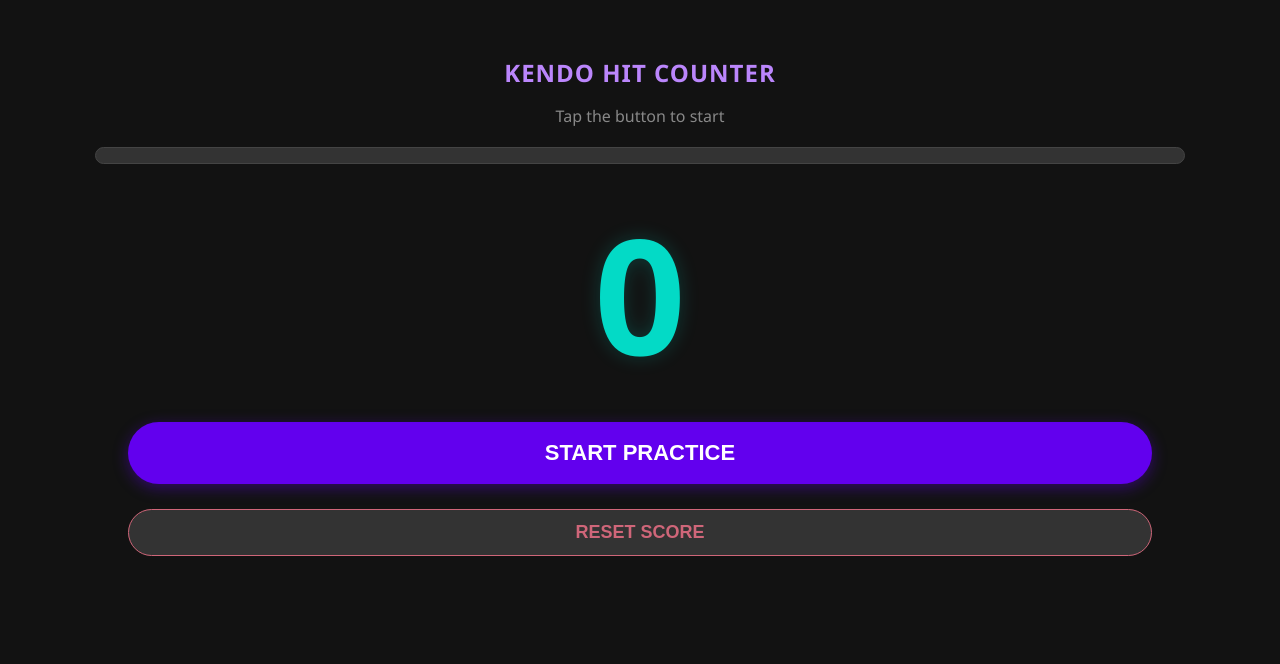
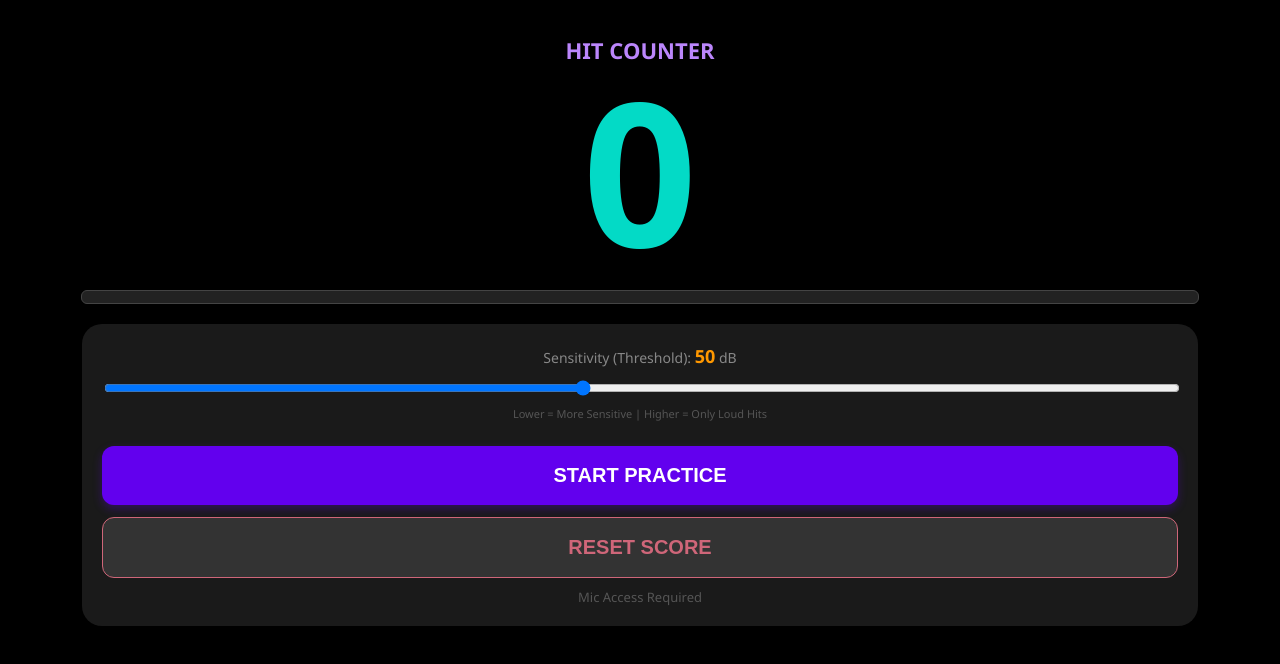
Before and after one commit to sangoh0215-cretasiska/Kendo-Counter, a plain HTML site: page index.html in a window 1280 px wide. Both pictures are taken after a click on the button "RESET SCORE". Drawn offline with Linux system fonts and the light colour scheme.

Commit message:
Update index.html

```diff
--- a/index.html
+++ b/index.html
@@ -3,77 +3,142 @@
 <head>
     <meta charset="UTF-8">
     <meta name="viewport" content="width=device-width, initial-scale=1.0">
-    <title>Kendo Hit Counter</title>
+    <title>Hit Counter</title>
     <style>
-        body { font-family: 'Segoe UI', sans-serif; text-align: center; background: #121212; color: white; padding-top: 40px; margin: 0; }
-        h1 { color: #bb86fc; font-size: 24px; letter-spacing: 1px; }
-        #status { font-size: 16px; color: #888; margin-bottom: 5px; }
-        #count { font-size: 160px; font-weight: bold; margin: 10px 0; color: #03dac6; text-shadow: 0 0 20px rgba(3, 218, 198, 0.2); }
+        body { font-family: 'Segoe UI', sans-serif; text-align: center; background: #000; color: #fff; margin: 0; padding: 20px; overflow: hidden; }
+        h1 { color: #bb86fc; font-size: 22px; margin-bottom: 5px; }
 
-        /* Sound Meter */
-        .meter-container { width: 85%; height: 15px; background: #333; margin: 20px auto; border-radius: 10px; overflow: hidden; border: 1px solid #444; }
-        #meter { width: 0%; height: 100%; background: linear-gradient(90deg, #03dac6, #00ff88); transition: width 0.1s; }
+        /* Main Counter Display */
+        #count { font-size: 200px; font-weight: bold; color: #03dac6; margin: 0; line-height: 1; }
 
-        .button-group { display: flex; flex-direction: column; gap: 15px; align-items: center; margin-top: 20px; }
+        /* Sound Level Meter */
+        .meter-box { width: 90%; height: 12px; background: #222; margin: 20px auto; border-radius: 6px; overflow: hidden; border: 1px solid #444; }
+        #meter-bar { width: 0%; height: 100%; background: linear-gradient(90deg, #03dac6, #f44336); transition: width 0.05s; }
 
-        button { padding: 18px 40px; font-size: 22px; cursor: pointer; border-radius: 50px; border: none; font-weight: bold; width: 80%; transition: 0.2s; }
-        .btn-start { background: #6200ee; color: white; box-shadow: 0 4px 15px rgba(98, 0, 238, 0.4); }
-        .btn-reset { background: #333; color: #cf6679; border: 1px solid #cf6679; font-size: 18px; padding: 12px 30px; margin-top: 10px; }
+        .control-panel { background: #1a1a1a; padding: 20px; border-radius: 20px; width: 90%; margin: 10px auto; box-sizing: border-box; }
 
-        button:active { transform: scale(0.96); opacity: 0.8; }
+        /* Sensitivity Slider */
+        .slider-group { margin-bottom: 25px; }
+        label { display: block; color: #888; margin-bottom: 10px; font-size: 14px; }
+        input[type=range] { width: 100%; cursor: pointer; }
+        #threshold-val { color: #ff9800; font-weight: bold; font-size: 18px; }
+
+        /* Buttons */
+        .btn-group { display: flex; flex-direction: column; gap: 12px; width: 100%; }
+        button { padding: 18px; font-size: 20px; border-radius: 12px; border: none; font-weight: bold; cursor: pointer; transition: 0.2s; }
+        #start-btn { background: #6200ee; color: #fff; box-shadow: 0 4px 10px rgba(98,0,238,0.3); }
+        #reset-btn { background: #333; color: #cf6679; border: 1px solid #cf6679; }
+        button:active { transform: scale(0.97); opacity: 0.8; }
+
+        .status-msg { font-size: 13px; color: #555; margin-top: 10px; }
     </style>
 </head>
 <body>
-    <h1>KENDO HIT COUNTER</h1>
-    <div id="status">Tap the button to start</div>
 
-    <div class="meter-container">
-        <div id="meter"></div>
-    </div>
+    <h1>HIT COUNTER</h1>
 
     <div id="count">0</div>
 
-    <div class="button-group">
-        <button class="btn-start" id="mainBtn" onclick="startApp()">START PRACTICE</button>
-        <button class="btn-reset" onclick="resetCount()">RESET SCORE</button>
+    <div class="meter-box">
+        <div id="meter-bar"></div>
+    </div>
+
+    <div class="control-panel">
+        <div class="slider-group">
+            <label>Sensitivity (Threshold): <span id="threshold-val">50</span> dB</label>
+            <input type="range" id="threshold-slider" min="10" max="100" value="50">
+            <p style="font-size: 11px; color: #555; margin-top:5px;">Lower = More Sensitive | Higher = Only Loud Hits</p>
+        </div>
+
+        <div class="btn-group">
+            <button id="start-btn">START PRACTICE</button>
+            <button id="reset-btn">RESET SCORE</button>
+        </div>
+        <div class="status-msg" id="status-text">Mic Access Required</div>
     </div>
 
     <script>
-        let count = 0;
-        let isThrottled = false;
-        const THRESHOLD = 50; // Sensitivity (Adjust between 30-70 if needed)
+        let counter = 0;
+        let isListening = false;
+        let lastHitTime = 0;
+        const cooldown = 300; // 0.3 seconds dead-time
 
-        function resetCount() {
-            count = 0;
-            document.getElementById('count').innerText = count;
-        }
+        const countDisplay = document.getElementById('count');
+        const startBtn = document.getElementById('start-btn');
+        const resetBtn = document.getElementById('reset-btn');
+        const thresholdSlider = document.getElementById('threshold-slider');
+        const thresholdVal = document.getElementById('threshold-val');
+        const meterBar = document.getElementById('meter-bar');
+        const statusText = document.getElementById('status-text');
 
-        async function startApp() {
+        // Update threshold display
+        thresholdSlider.oninput = function() {
+            thresholdVal.innerText = this.value;
+        };
+
+        resetBtn.onclick = function() {
+            counter = 0;
+            countDisplay.innerText = "0";
+        };
+
+        startBtn.onclick = async function() {
+            if (isListening) return;
+
             try {
                 const stream = await navigator.mediaDevices.getUserMedia({ audio: true });
                 const audioContext = new (window.AudioContext || window.webkitAudioContext)();
                 const analyser = audioContext.createAnalyser();
-                const microphone = audioContext.createMediaStreamSource(stream);
+                const source = audioContext.createMediaStreamSource(stream);
 
                 analyser.fftSize = 256;
-                microphone.connect(analyser);
+                source.connect(analyser);
 
-                const dataArray = new Uint8Array(analyser.frequencyBinCount);
+                const bufferLength = analyser.frequencyBinCount;
+                const dataArray = new Uint8Array(bufferLength);
 
-                // Update UI State
-                document.getElementById('status').innerText = "LISTENING... HIT THE TIRE!";
-                const mainBtn = document.getElementById('mainBtn');
-                mainBtn.innerText = "RUNNING";
-                mainBtn.style.background = "#222";
-                mainBtn.style.color = "#555";
-                mainBtn.disabled = true;
+                isListening = true;
+                startBtn.innerText = "LISTENING...";
+                startBtn.style.background = "#222";
+                startBtn.style.color = "#555";
+                statusText.innerText = "Mic Active - Start Practice!";
 
-                function checkAudio() {
+                function processAudio() {
                     analyser.getByteFrequencyData(dataArray);
-                    let volume = dataArray.reduce((a, b) => a + b) / dataArray.length;
 
-                    // Visual Meter Update
-                    document.getElementById('meter').style.width = Math.min(volume * 2, 100) + "%";
+                    // RMS (Root Mean Square) calculation for volume level
+                    let sum = 0;
+                    for(let i=0; i<bufferLength; i++) {
+                        sum += dataArray[i];
+                    }
+                    let volume = sum / bufferLength;
 
-                    // Detection Logic
-                    if (volume > THRESHOLD
+                    // Update Meter
+                    meterBar.style.width = volume + "%";
+
+                    // Detection Algorithm
+                    let threshold = parseInt(thresholdSlider.value);
+                    let now = Date.now();
+
+                    if (volume > threshold && (now - lastHitTime > cooldown)) {
+                        counter++;
+                        countDisplay.innerText = counter;
+                        lastHitTime = now;
+
+                        // Visual feedback on hit
+                        countDisplay.style.color = "#fff";
+                        setTimeout(() => { countDisplay.style.color = "#03dac6"; }, 100);
+                    }
+
+                    requestAnimationFrame(processAudio);
+                }
+
+                processAudio();
+
+            } catch (err) {
+                alert("Please check microphone permissions in your browser: " + err);
+                statusText.innerText = "Access Denied";
+            }
+        };
+    </script>
+</body>
+</html>
```
